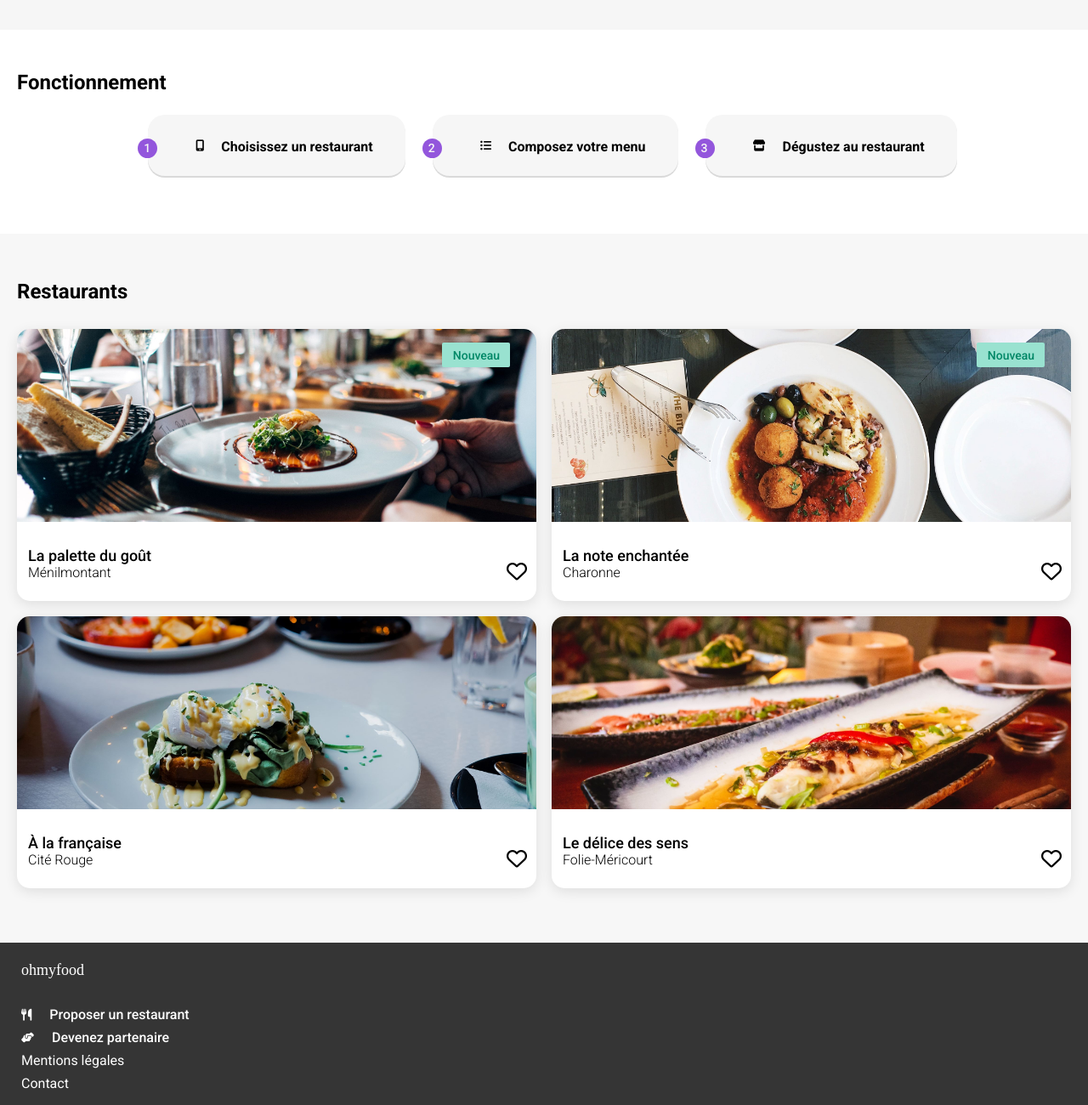
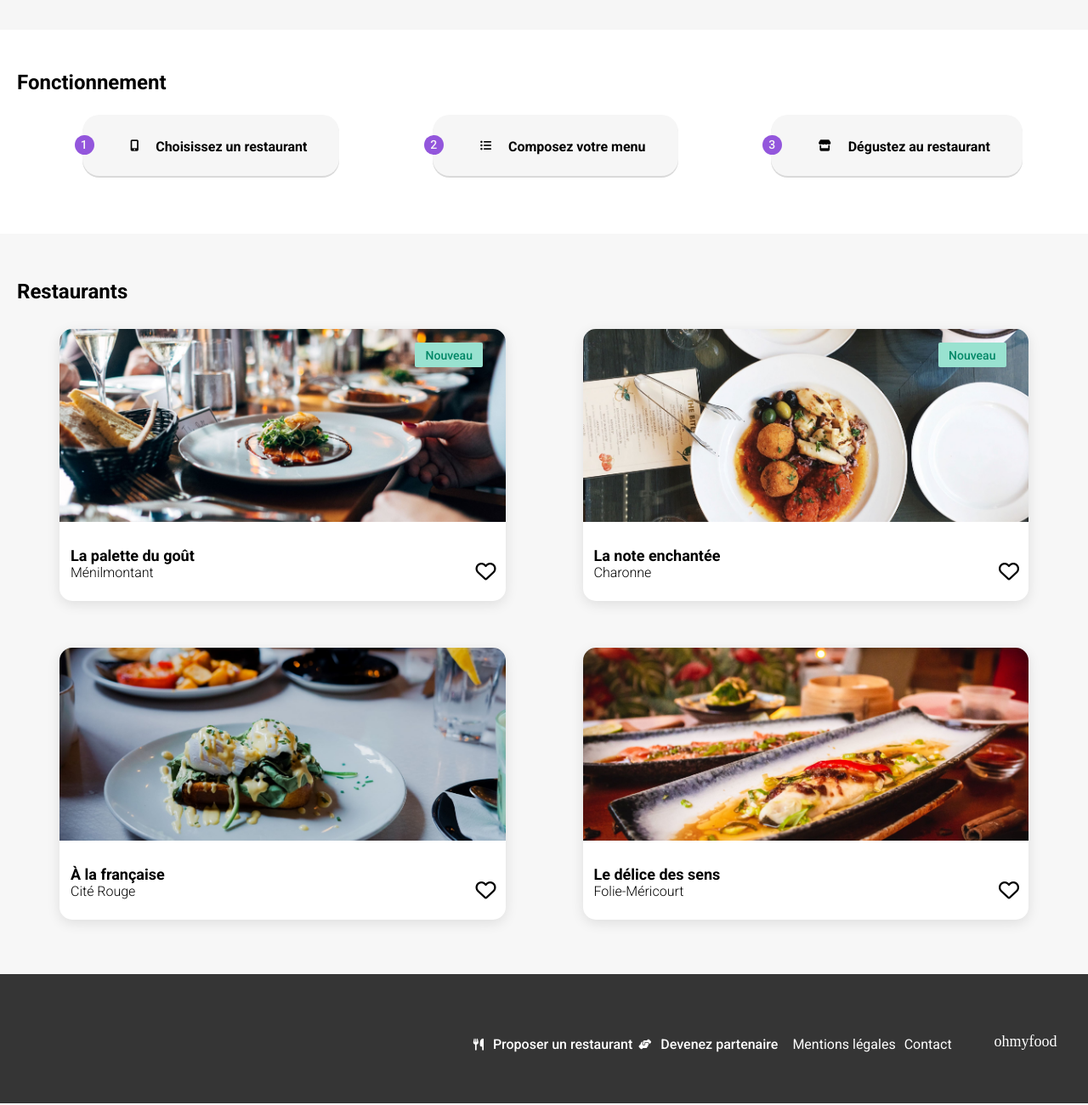
Before and after one commit to jacquescarlier/oh_my_food_margepb, a website: page index.html in a window 1280 px wide. Shown: the part 300-1600 px from the top of the page at 85% size. Drawn offline with Linux system fonts and the light colour scheme; a web font is replaced by a local one.

Commit message:
responsive modification
footer

positionnement des éléments

```diff
--- a/SCSS/Bases/_elements.scss
+++ b/SCSS/Bases/_elements.scss
@@ -12,6 +12,7 @@ h2 {
 
 h3 {
     font-size: 16px;
+    font-weight: 700;
 }
 
 a {
--- a/SCSS/Composants/_bouton-fonctionnement.scss
+++ b/SCSS/Composants/_bouton-fonctionnement.scss
@@ -13,7 +13,7 @@
                 height: 72px;
                 width: auto;
                 background: $background-principal;
-                line-height: -16px;
+                /*line-height: -16px;*/
                 border-radius: 20px;
                 border: none;
                 box-shadow: 0  2px rgba(0, 0, 0, 0.15);
@@ -31,8 +31,8 @@
                     line-height: 23px;
                     padding-left: 7px;
                     position:relative ;
-                    top: 0px;
-                    left: -45px;
+                    top: -4px;
+                    left: -42.5px;
                 }
 
                 span{
--- a/SCSS/Layout/_footer.scss
+++ b/SCSS/Layout/_footer.scss
@@ -26,10 +26,6 @@ footer {
                 font-size: 16px;
                 }
 
-            .fa-solid {
-                margin-right: 10px;
-            }
-
             .small-span{
                     font-size: 16px;
                     font-weight:400;
--- a/SCSS/Layout/_header.scss
+++ b/SCSS/Layout/_header.scss
@@ -6,6 +6,7 @@
         p {
             font-family: shrikhand;
             font-size: 30px;
+            font-weight: 400;
             padding: 14px 0px 5px 0px;
         }
 
--- a/SCSS/Pages/_restaurants-min-1024px.scss
+++ b/SCSS/Pages/_restaurants-min-1024px.scss
@@ -21,7 +21,7 @@
         .buttons{
             display: flex;
             flex-flow: row nowrap;
-            justify-content: center;
+            justify-content: space-evenly;
             gap: 32px;
 
         }
@@ -30,13 +30,16 @@
 
 .restaurants{
     margin: 0 auto;
-    h2{
-
+    .restaurants-cards {
+        gap: 55px;
     }
 
     .cards-part{
         display: flex;
         flex-direction: row;
+        gap: 91px;
+        margin-left: 50px;
+        margin-right: 50px;
     }
 }
 
@@ -49,5 +52,35 @@
 
 
 
+footer{
+    @include flex-row ;
+    flex-direction: row-reverse;
+    padding-top: 57px;
+    padding-bottom: 30px;
+    padding-right: 26.4px;
+
+    .logo-footer {
+        text-align: left;
+        line-height: 0px;
 
     }
+        ul {
+            display: flex;
+
+
+                    .icon-text {
+                       margin-right: 7px;
+                     line-height: 16px;
+                        }
+
+                    .small-span {
+                        margin-left: 10px;
+                        }
+
+
+        }
+
+
+
+}
+    }
```
Also changed, not shown: assets/CSS/accueil.css, 1 other file.
